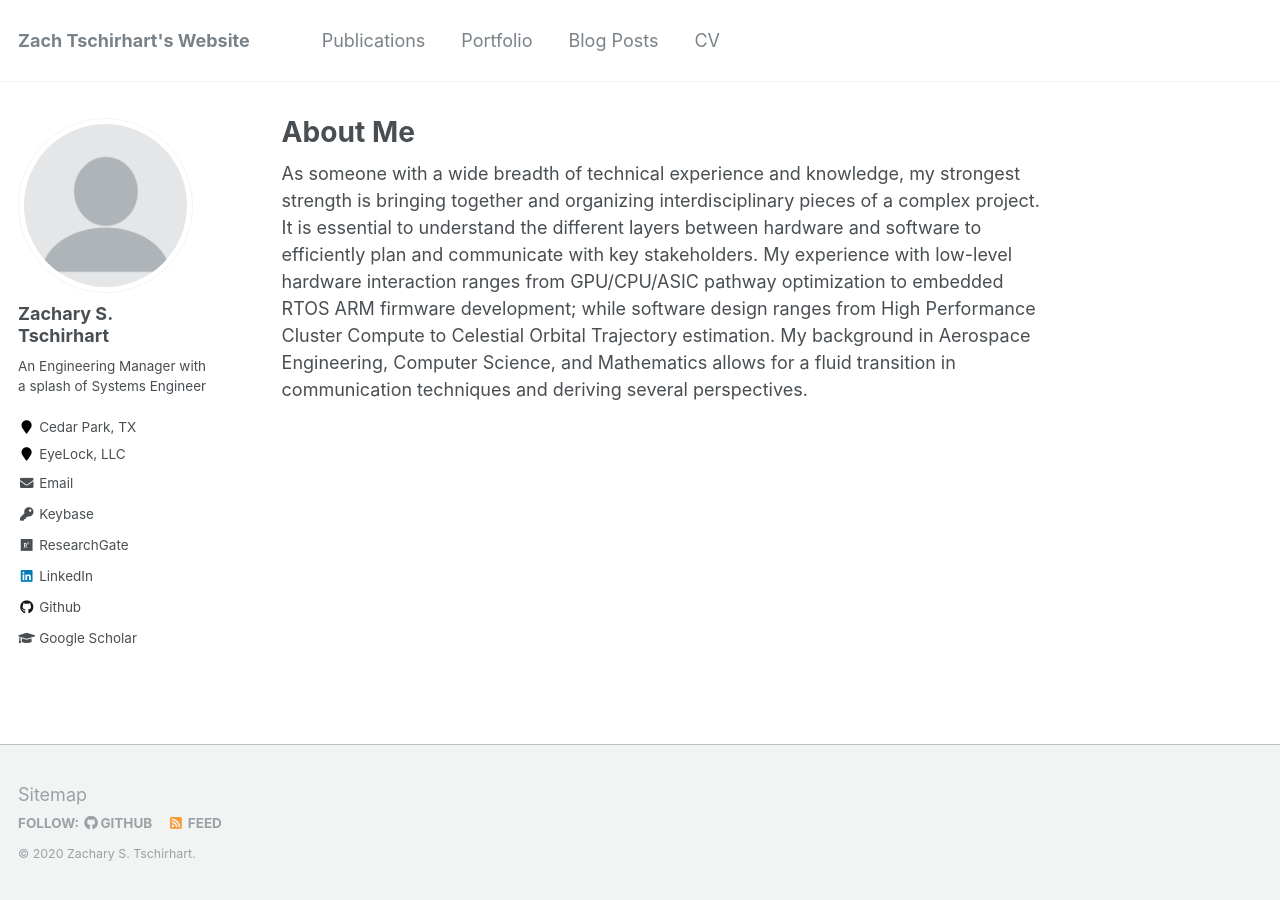
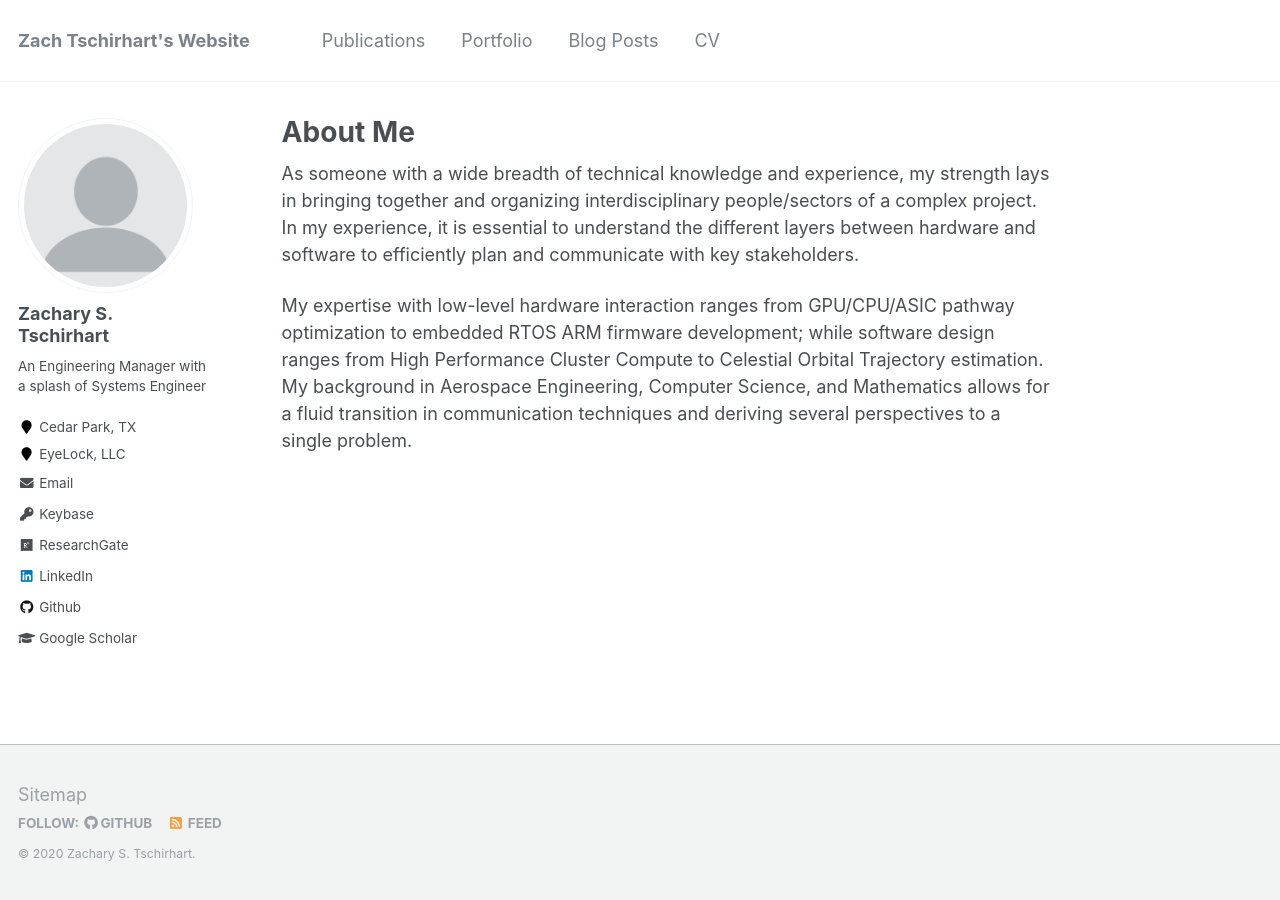
Before and after one commit to ztschir/ztschir.github.io, a Jekyll site: the page built from _pages/about.md, in a window 1280 px wide. Built offline with Jekyll 4.4.1, drawn with Linux system fonts in a browser that asks for light colours.

Commit message:
Update about.md

```diff
--- a/_pages/about.md
+++ b/_pages/about.md
@@ -8,4 +8,6 @@ redirect_from:
   - /about.html
 ---
 
-As someone with a wide breadth of technical experience and knowledge, my strongest strength is bringing together and organizing interdisciplinary pieces of a complex project. It is essential to understand the different layers between hardware and software to efficiently plan and communicate with key stakeholders. My experience with low-level hardware interaction ranges from GPU/CPU/ASIC pathway optimization to embedded RTOS ARM firmware development; while software design ranges from High Performance Cluster Compute to Celestial Orbital Trajectory estimation. My background in Aerospace Engineering, Computer Science, and Mathematics allows for a fluid transition in communication techniques and deriving several perspectives.
+As someone with a wide breadth of technical knowledge and experience, my strength lays in bringing together and organizing interdisciplinary people/sectors of a complex project. In my experience, it is essential to understand the different layers between hardware and software to efficiently plan and communicate with key stakeholders.
+
+My expertise with low-level hardware interaction ranges from GPU/CPU/ASIC pathway optimization to embedded RTOS ARM firmware development; while software design ranges from High Performance Cluster Compute to Celestial Orbital Trajectory estimation. My background in Aerospace Engineering, Computer Science, and Mathematics allows for a fluid transition in communication techniques and deriving several perspectives to a single problem.
```
